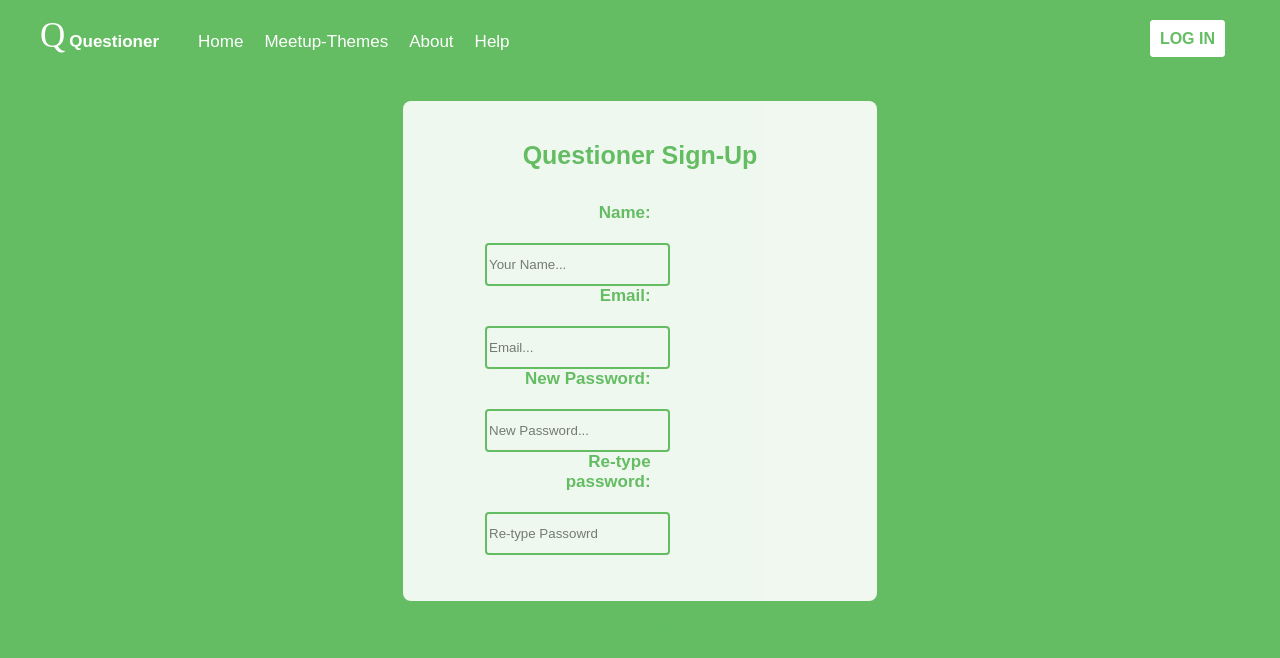
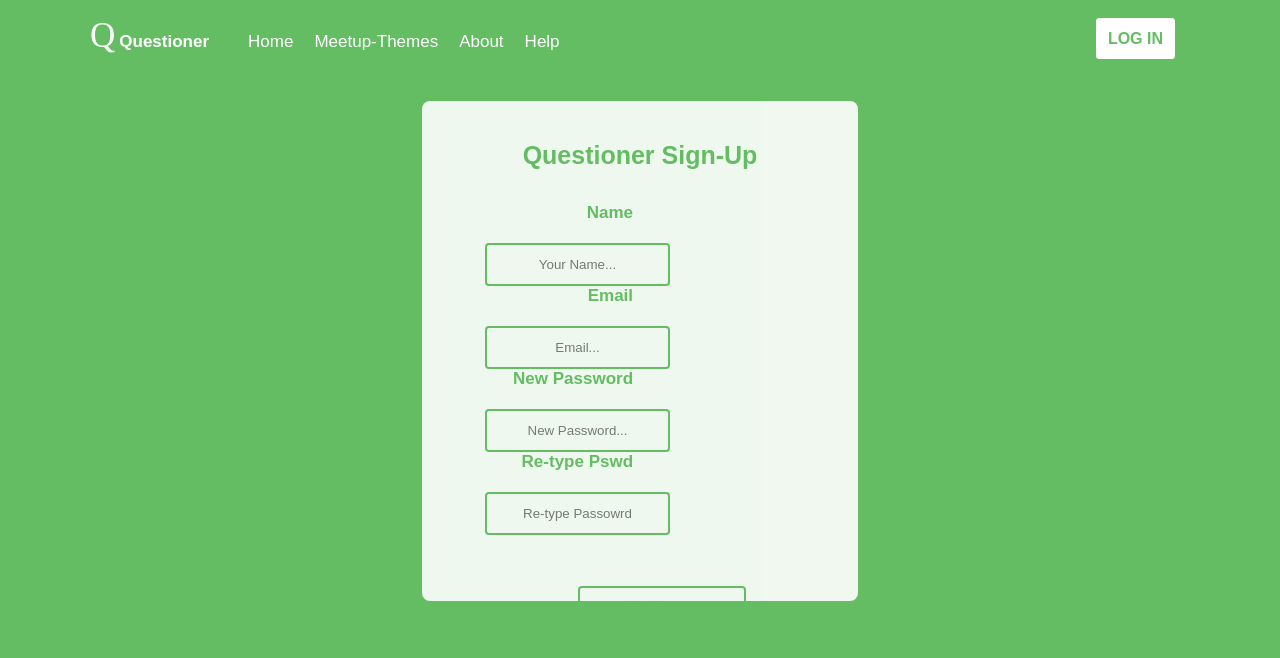
Before and after one commit to Inclet/questioner, a plain HTML site: page UI/sign-up.html in a window 1280 px wide. Drawn offline with Linux system fonts and the light colour scheme.

```diff
--- a/UI/css/index-design.css
+++ b/UI/css/index-design.css
@@ -42,7 +42,7 @@
 
 
 .sign-up{
-	padding: 8px;
+	padding: 10px;
 	border-radius: 4px;
 	font-family: sans-serif;
 	font-size: 16px;
@@ -55,7 +55,7 @@
 }
 
 .login{
-	padding: 8px;
+	padding: 10px;
 	border-radius: 4px;
 	font-family: sans-serif;
 	font-size: 16px;
--- /dev/null
+++ b/UI/css/login-design.css
@@ -0,0 +1,150 @@
+body{
+margin:0px;
+padding: 0px;
+background-color: #63BD64;
+}
+
+
+header{
+	width: 100%;
+	display: inline-block;
+}
+
+.menu{
+
+	float: left;
+	display: inline-block;
+}
+
+
+ul{
+
+	list-style-type: none;
+
+}
+
+li{
+	display: inline;
+
+}
+
+.menu1{
+	margin-right: 17px;
+
+}
+
+
+.login-part{
+	margin-top: 30px;
+	float: right;
+	display: inline-block;
+}
+
+.login{
+	padding: 10px;
+	border-radius: 4px;
+	font-family: sans-serif;
+	font-size: 16px;
+	background-color: transparent;
+	color:white;
+	border:2px solid white;
+	margin-right: 55px;
+
+}
+
+a{
+	text-decoration: none;
+	color: white;
+	font-size: 17px;
+	font-family: sans-serif;
+}
+
+
+
+a:hover{
+	text-decoration: underline;
+}
+
+.icon1{
+ margin-right: 35px;
+}
+
+.icon{
+	color: white;
+	font-size: 35px;
+
+}
+
+.main1{
+	margin-right: 50px;
+	margin-left: 50px;
+}
+
+.user_login{
+    margin:auto;
+    background-color: white;
+    width:37%;
+    height: 450px;
+    opacity:0.9;
+    border-radius: 8px;
+    text-align: center;
+    font-family: sans-serif;
+    box-shadow: 5px 10px #8888888;
+
+
+}
+
+.user_login p{
+ padding-top: 40px;
+
+}
+
+
+
+input{
+    margin-top: 20px;
+    margin-bottom: 5%;
+	padding: 12px 2px;
+	border-radius: 4px;
+	border:2px solid #64BD63;
+    text-align: center;
+    font-family: sans-serif;
+}
+
+form{
+	padding: 8px;
+	margin-top: 10px;
+	margin-right: 125px;
+
+}
+
+.login-title{
+	color:#64BD63;
+	font-size: 25px;
+	font-family: sans-serif;
+}
+
+.lab{
+	font-size: 17px;
+	color: #64BD63;
+	width: 44%;
+	text-align: right;
+	font-family: sans-serif;
+	display: inline-block;
+}
+
+
+.login_link a{
+	text-decoration: none;
+	color:#64BD63;
+
+}
+
+.login_link{
+
+margin-left: 33.4%;
+border:2px solid #64BD63;
+border-radius: 4px;
+padding:10px;
+width: 33%;
+}
--- a/UI/css/signup-design.css
+++ b/UI/css/signup-design.css
@@ -27,6 +27,7 @@
 	padding: 12px 2px;
 	border-radius: 4px;
 	border:2px solid #64BD63;
+	text-align: center;
 
 }
 
@@ -54,10 +55,16 @@
 }
 
 .signup_link{
-margin-top:30px;
-margin-left: 170px;
+margin-top:25px;
+margin-left: 156px;
 border:2px solid #64BD63;
 border-radius: 4px;
 padding:10px;
-width: 44%;
+width: 33%;
 }
+
+
+.main{
+	margin-left: 50px;
+	margin-right: 50px;
+}
--- a/UI/sign-up.html
+++ b/UI/sign-up.html
@@ -6,6 +6,7 @@
 	<link rel="stylesheet" type="text/css" href="css/index-design.css">
 </head>
 <body>
+	<div class="main">
 <header>
  <div  class="menu" >
  	<ul>
@@ -28,19 +29,20 @@
 <div class="user_info">
 	<p class="signup-title"><b>Questioner Sign-Up</b></p>
 	<form>
-		<div class="lab"><label for="name"> <b> Name: </b> </label> </div>
+		<div class="lab"><label for="name"> <b> Name &nbsp;</b> </label> </div>
 		<input type="text" id="name" class="name-input" name="name" placeholder="Your Name..." /> <br>
-		<div class="lab"> <label for="Email"> <b> Email: </b> </label> </div>
+		<div class="lab"> <label for="Email"> <b> Email &nbsp;</b> </label> </div>
 		<input type="text" class="email" id="Email"  name="email" placeholder="Email..."/> <br>
-		<div class="lab"> <label for="pswd1"> <b> New Password: </b> </label>  </div>
+		<div class="lab"> <label for="pswd1"> <b> New Password &nbsp;</b> </label>  </div>
 		<input type="password" id="pswd1" class="password1" name="pswd1" placeholder="New Password..." /> <br>
-		<div class="lab"> <label for="pswd2"><b> Re-type password:<b></label> </div>
+		<div class="lab"> <label for="pswd2"><b> Re-type Pswd &nbsp;</b></label> </div>
 		<input type="password" id="pswd2" class="password2" name="pswd2" placeholder="Re-type Passowrd"/>
 		<br>
 	</form>
     <br>
-	<div class="signup_link"><a  href="#">SIGN UP</a> </div>
+	<div class="signup_link"><a  href="#"><b>SIGN UP</b></a> </div>
 
+</div>
 </div>
 </body>
 </html>
```
Also changed, not shown: UI/login.html (added, +47 -0 lines).
